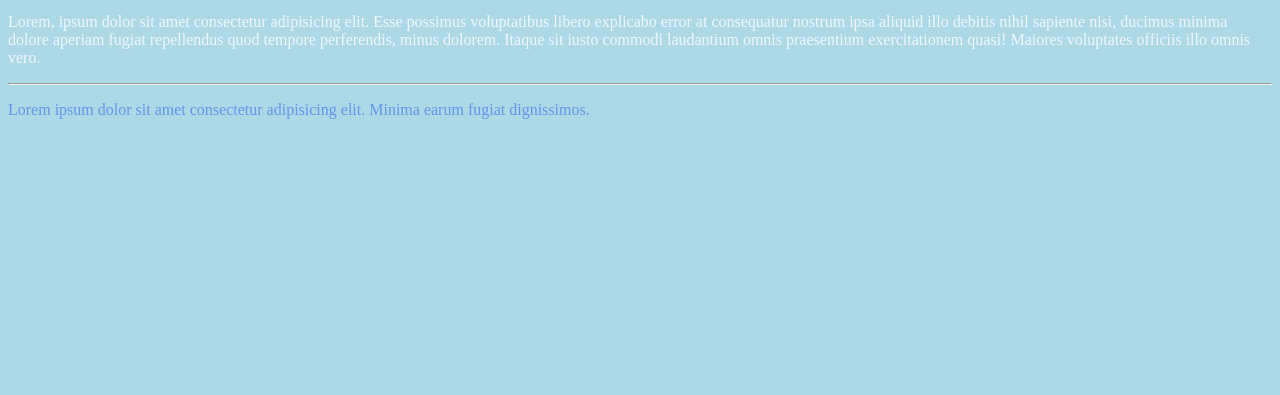
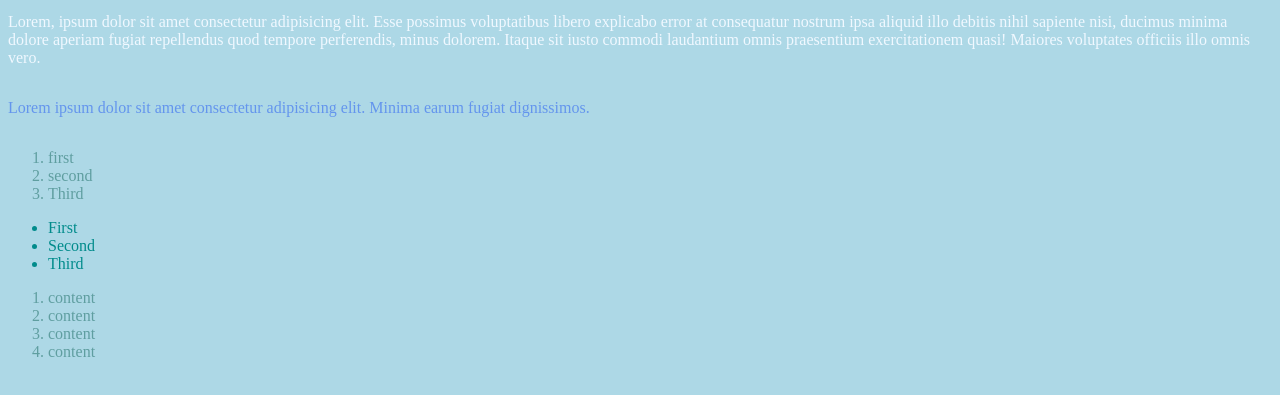
Before and after one commit to kevingut2563/Third-website-, a plain HTML site: page index.html in a window 1280 px wide. Shown: the part 373-768 px from the top of the page. Drawn offline with Linux system fonts and the light colour scheme.

Commit message:
first commit

```diff
--- a/index.html
+++ b/index.html
@@ -1,19 +1,54 @@
 <!Doctype html>
 <html>
+
 <Head>
     <title> Third Website </title>
     <link rel="stylesheet" href="styles.css">
 </Head>
+
 <body>
     <h1> Third website </h1>
     <p> Third website </p>
-   <img src="https://hips.hearstapps.com/hmg-prod/images/dog-puppy-on-garden-royalty-free-image-1586966191.jpg?crop=0.752xw:1.00xh;0.175xw,0&resize=1200:*" alt=""width = 1000px height = 200px >
+    <img src="https://hips.hearstapps.com/hmg-prod/images/dog-puppy-on-garden-royalty-free-image-1586966191.jpg?crop=0.752xw:1.00xh;0.175xw,0&resize=1200:*"
+        alt="" width=1000px height=200px>
 </body>
-    <p id="special">Lorem ipsum dolor sit amet consectetur, adipisicing elit. Repellendus, magnam adipisci architecto impedit laboriosam sed aliquid tenetur eius rem itaque officiis possimus molestiae nesciunt quidem?</p>
+<p id="special">Lorem ipsum dolor sit amet consectetur, adipisicing elit. Repellendus, magnam adipisci architecto
+    impedit laboriosam sed aliquid tenetur eius rem itaque officiis possimus molestiae nesciunt quidem?</p>
 <p id="yap">
-    Lorem, ipsum dolor sit amet consectetur adipisicing elit. Esse possimus voluptatibus libero explicabo error at consequatur nostrum ipsa aliquid illo debitis nihil sapiente nisi, ducimus minima dolore aperiam fugiat repellendus quod tempore perferendis, minus dolorem. Itaque sit iusto commodi laudantium omnis praesentium exercitationem quasi! Maiores voluptates officiis illo omnis vero.
+    Lorem, ipsum dolor sit amet consectetur adipisicing elit. Esse possimus voluptatibus libero explicabo error at
+    consequatur nostrum ipsa aliquid illo debitis nihil sapiente nisi, ducimus minima dolore aperiam fugiat repellendus
+    quod tempore perferendis, minus dolorem. Itaque sit iusto commodi laudantium omnis praesentium exercitationem quasi!
+    Maiores voluptates officiis illo omnis vero.
 </p>
 <hr>
 <p id="special3">Lorem ipsum dolor sit amet consectetur adipisicing elit. Minima earum fugiat dignissimos.</p>
+<hr id="line">
+<!-- orderd list -->
+<ol>
+    <li>first</li>
+    <li>second</li>
+    <li>Third</li>
+
+</ol>
+<!-- end orderd list -->
+
+<!-- unorderd list -->
+<ul>
+    <li>First</li>
+    <li>Second</li>
+    <li>Third</li>
+</ul>
+<!-- end unorderd list -->
+<ol>
+    <li>content
+    </li>
+    <li>content
+    </li>
+    <li>content
+    </li>
+    <li>content
+    </li>
+</ol>
+
 
 </html>
--- a/styles.css
+++ b/styles.css
@@ -1,22 +1,37 @@
-body{
+body {
     background-color: lightblue;
     color: aliceblue;
 }
-h1{
+
+h1 {
     color: aquamarine;
 }
-p{
+
+p {
     color: cornflowerblue;
 }
-img{
+
+img {
     border-radius: 50%;
 }
 
-#special{
-    color: #F5F5DC
-    ;
-    background-color:#6495ED ;
+#special {
+    color: #F5F5DC;
+    background-color: #6495ED;
 }
 
-#yap{ color: #F0F8FF;
+#yap {
+    color: #F0F8FF;
 }
+
+hr {
+    border: 2px blue;
+}
+
+#line {
+    color: blue;
+}
+
+ol{color: cadetblue;}
+
+ul{color: darkcyan;}
```
Lines whose indentation alone changed are shown as unchanged.
